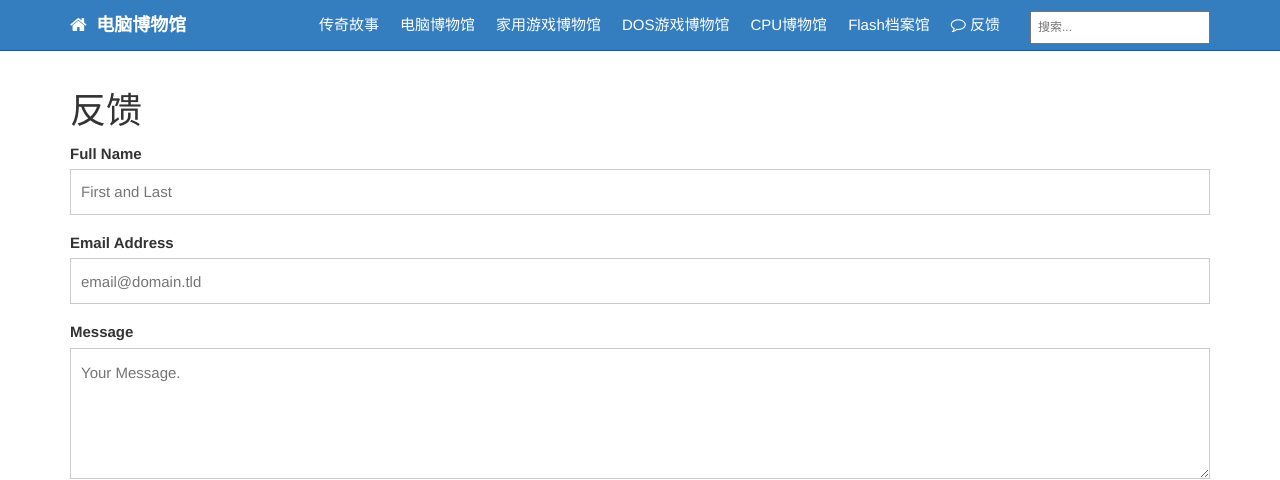
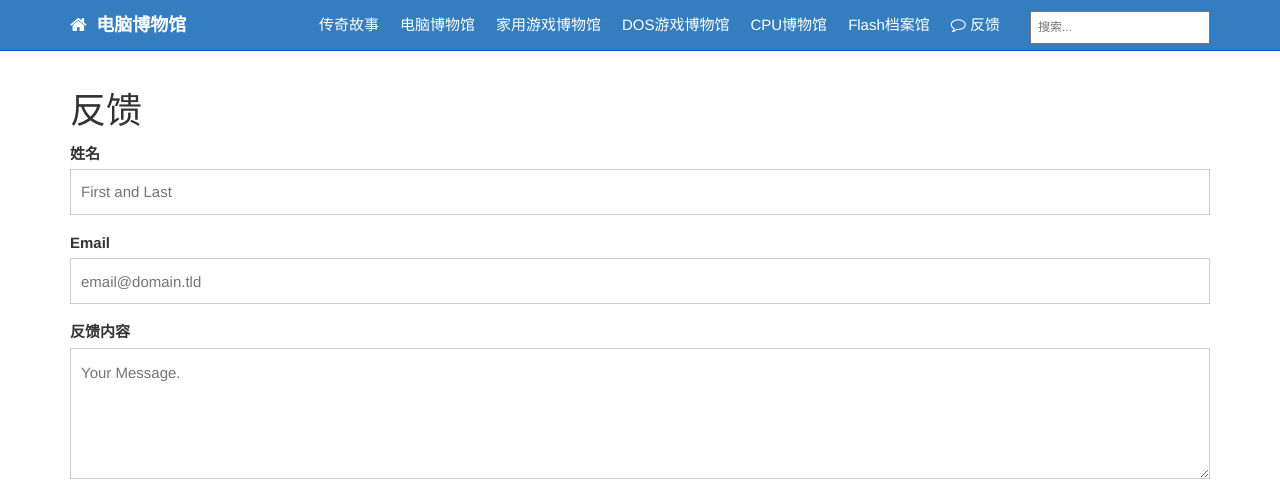
Before and after one commit to compumuseum/compumuseum.github.io, a Jekyll site: the page built from pages/contact.md, in a window 1280 px wide. Shown: the top 480 px of the page. Built offline with Jekyll 4.4.1, drawn with Linux system fonts in a browser that asks for light colours.

Commit message:
Update contact.md

```diff
--- a/pages/contact.md
+++ b/pages/contact.md
@@ -10,13 +10,13 @@ comments: false
 
 <form id="fs-frm" name="simple-contact-form" accept-charset="utf-8" action="https://formspree.io/f/xqkodbyz" method="post">
   <fieldset id="fs-frm-inputs">
-    <label for="full-name">Full Name</label>
+    <label for="full-name">姓名</label>
     <input type="text" name="name" id="full-name" placeholder="First and Last" required="">
-    <label for="email-address">Email Address</label>
+    <label for="email-address">Email</label>
     <input type="email" name="_replyto" id="email-address" placeholder="email@domain.tld" required="">
-    <label for="message">Message</label>
+    <label for="message">反馈内容</label>
     <textarea rows="5" name="message" id="message" placeholder="Your Message." required=""></textarea>
-    <input type="hidden" name="_subject" id="email-subject" value="来自 Honux's CPU Museum 的反馈">
+    <input type="hidden" name="_subject" id="email-subject" value="来自 Computer Museum 的反馈">
   </fieldset>
   <input type="submit" value="Submit">
 </form>
```
